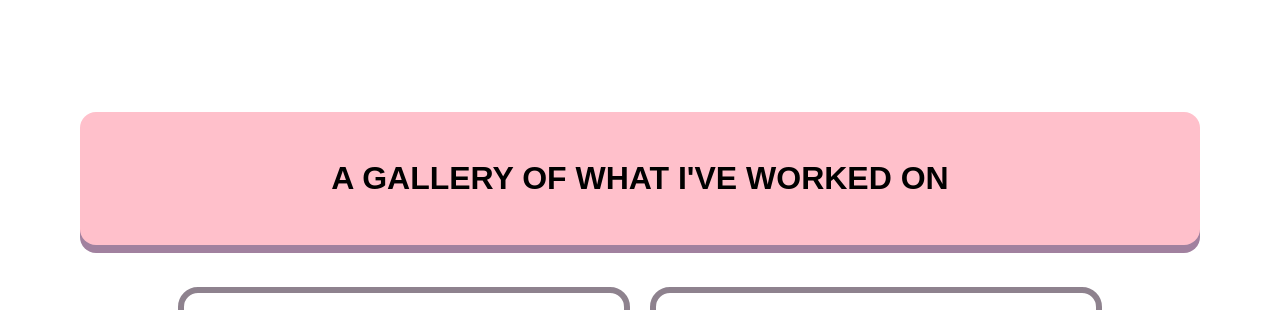
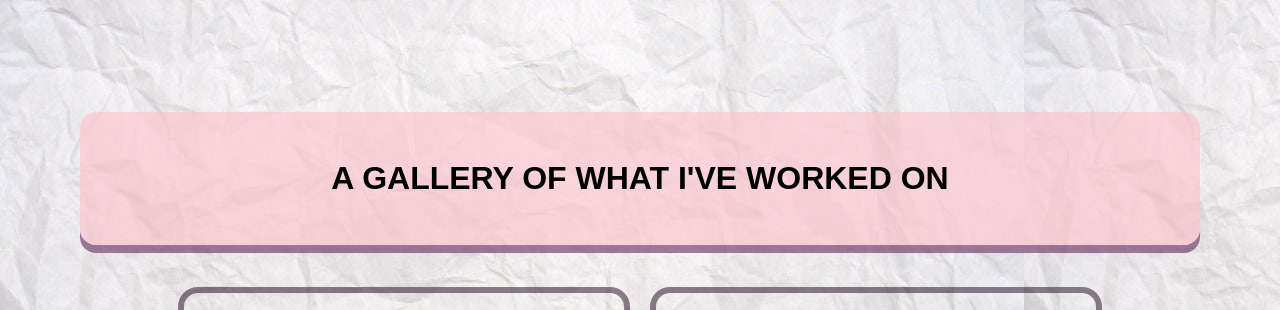
Before and after one commit to CeliaAlonsoGarcia/project-2, a plain HTML site: page index.html in a window 1280 px wide. Shown: the top 310 px of the page. Drawn offline with Linux system fonts and the light colour scheme.

Commit message:
tried to add background picture

```diff
--- a/styles/style.css
+++ b/styles/style.css
@@ -20,12 +20,13 @@ a {
 body {
   font-family: Montserrat, sans-serif;
   padding: 80px;
+  background-image: url("/pictures/background.jpg");
 }
 
 .title {
   text-align: center;
   padding: 3rem;
-  background-color: pink;
+  background-color: rgba(255, 192, 203, 0.601);
   font-family: sans-serif;
   border-radius: 1rem;
   margin: 2rem 0rem 2rem;
```
Also changed, not shown: pictures/background.jpg (added).
